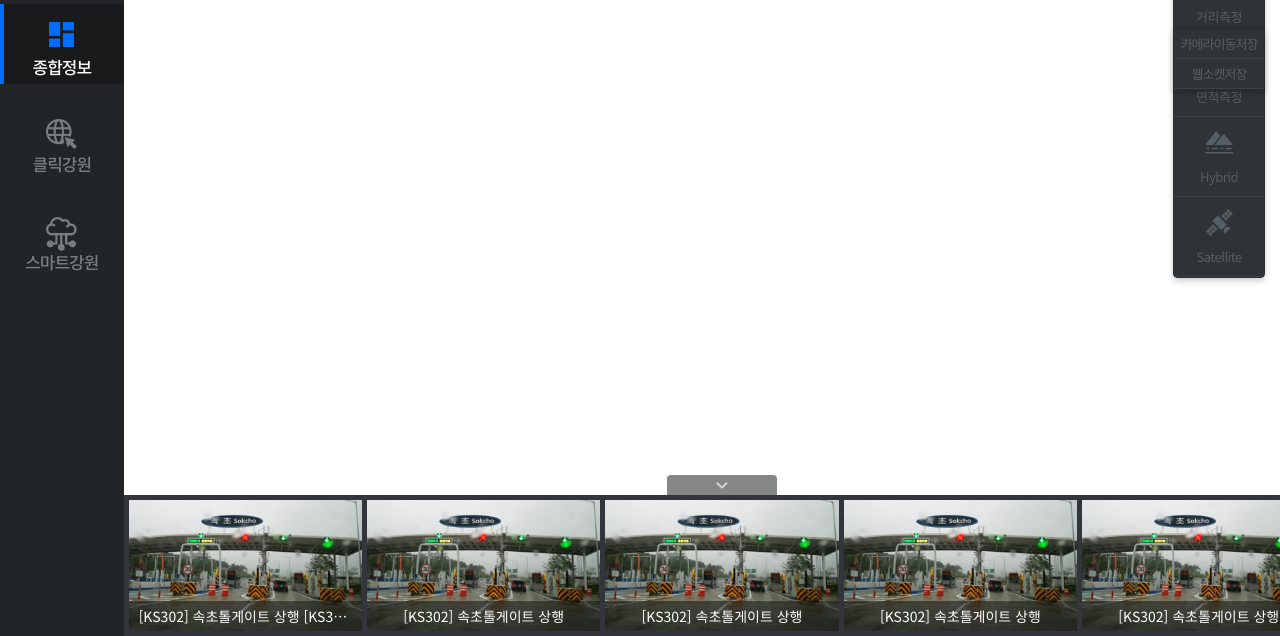
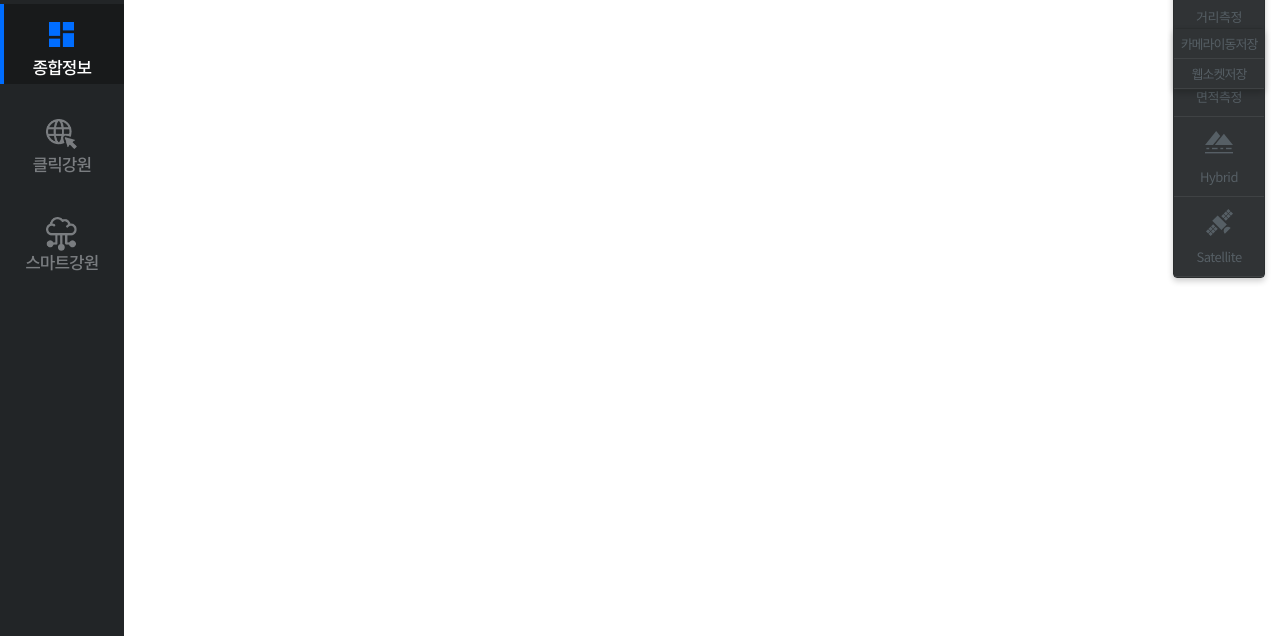
Before and after one commit to suzn89/smartgang, a plain HTML site: page layout.html in a window 1280 px wide. Shown: the part 164-800 px from the top of the page. Drawn offline with Linux system fonts and the light colour scheme.

Commit message:
하단 슬라이딩패널 삭제

```diff
--- a/layout.html
+++ b/layout.html
@@ -94,24 +94,7 @@
       </div><!-- // floatText -->
 
 
-      <div class="bottomPanel">
-        <div class="camera">
-          <span class="camera__name">[KS302] 속초톨게이트 상행 [KS302] 속초톨게이트 상행 [KS302] 속초톨게이트 상행</span><img src="images/video_img.png">
-        </div>
-        <div class="camera">
-          <span class="camera__name">[KS302] 속초톨게이트 상행</span><img src="images/video_img.png">
-        </div>
-        <div class="camera">
-          <span class="camera__name">[KS302] 속초톨게이트 상행</span><img src="images/video_img.png">
-        </div>
-        <div class="camera">
-          <span class="camera__name">[KS302] 속초톨게이트 상행</span><img src="images/video_img.png">
-        </div>
-        <div class="camera">
-          <span class="camera__name">[KS302] 속초톨게이트 상행</span><img src="images/video_img.png">
-        </div>
-        <a href="#" class="panelbtn"><span class="ir">패널 숨기기/보이기</span></a>
-      </div> <!-- // bottomPanel -->
+
     </div> <!-- // right__container -->
   </div> <!-- // right -->
 
```
